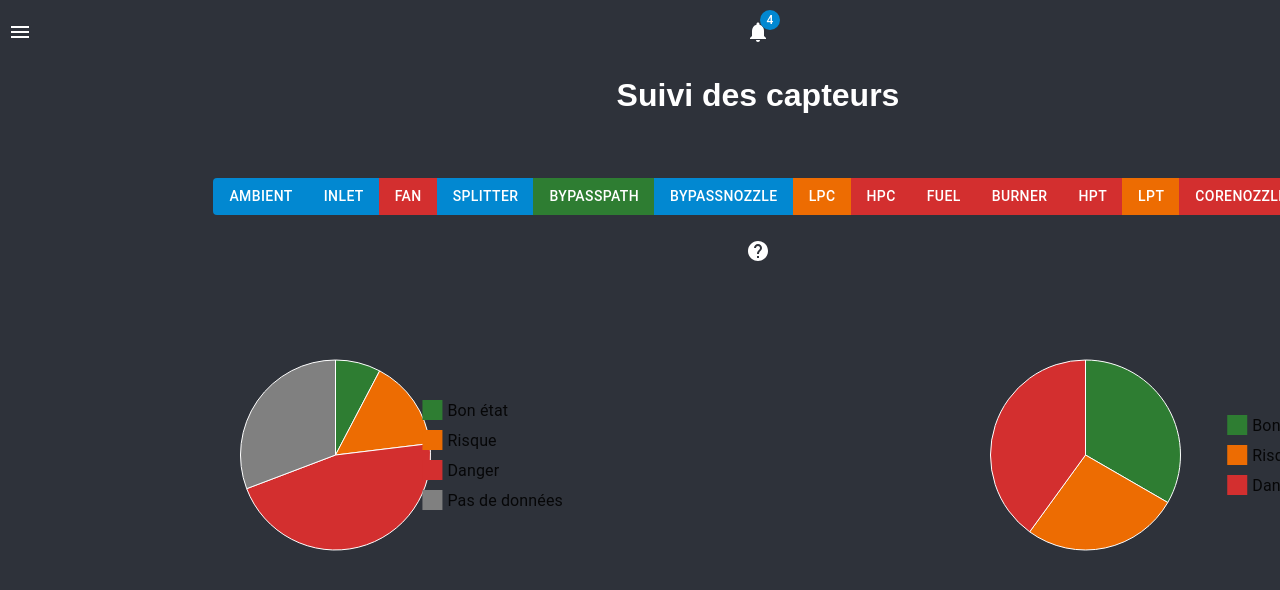
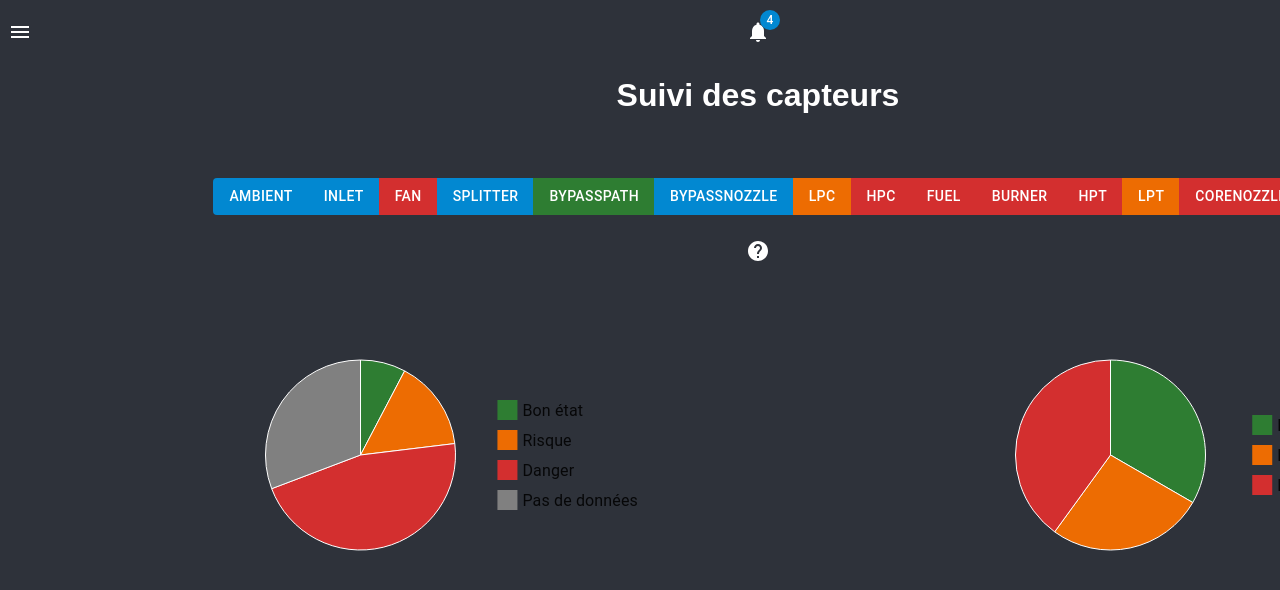
Before and after one commit to PierreVauterin/PredictiveMaintenance, a React (Create React App) app in the folder predictiveapp/: page /sensors in a window 1280 px wide. Shown: the top 590 px of the page. Built offline with nearby package versions, Linux system fonts and the light colour scheme.

Commit message:
Adjusted piechart display

```diff
--- a/predictiveapp/package.json
+++ b/predictiveapp/package.json
@@ -12,6 +12,7 @@
     "@testing-library/jest-dom": "^6.6.3",
     "@testing-library/react": "^16.2.0",
     "@testing-library/user-event": "^13.5.0",
+    "fs": "^0.0.1-security",
     "react": "^19.0.0",
     "react-dom": "^19.0.0",
     "react-router-dom": "^7.2.0",
--- a/predictiveapp/src/Pages/Sensors.js
+++ b/predictiveapp/src/Pages/Sensors.js
@@ -56,7 +56,7 @@ export default function Sensors() {
           series={[
             {
               highlightScope: { faded: "global", highlighted: "item" },
-              faded: { innerRadius: 30, additionalRadius: -30 },
+              faded: { innerRadius: 30, additionalRadius: -10 },
               data: [
                 { id: 0, value: countG[0], label: "Bon état" },
                 { id: 1, value: countG[1], label: "Risque" },
@@ -65,7 +65,7 @@ export default function Sensors() {
               ]
             }
           ]}
-          width={400}
+          width={500}
           height={200}
         />
         <PieChart
```
Also changed, not shown: 1 other file (tests, documents, lock files or other folders).
